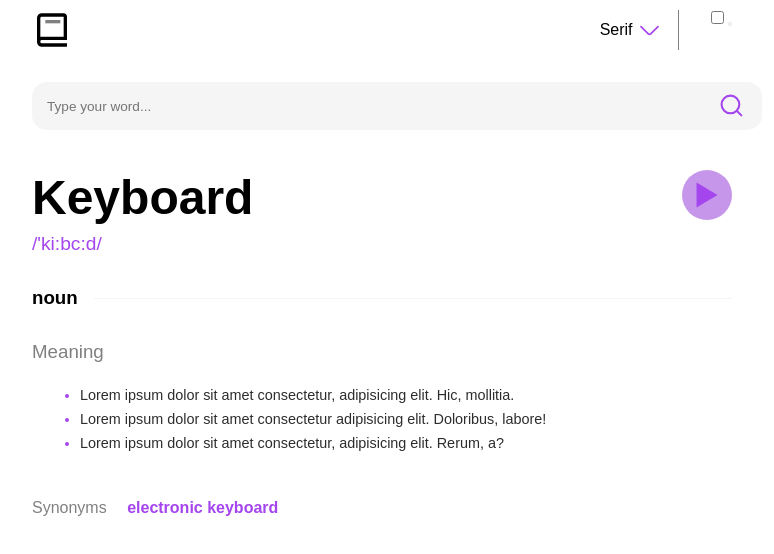
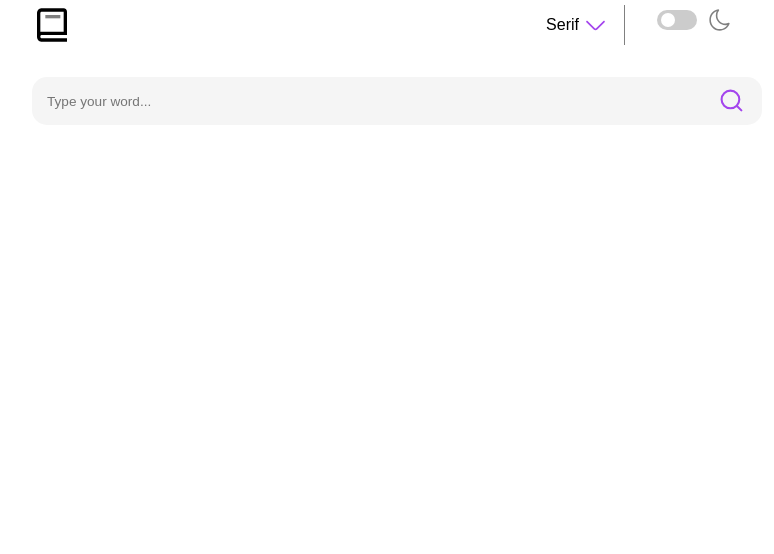
Before and after one commit to cDraganTRfc/Dictionary-web-app, a plain HTML site: page index.html in a window 1280 px wide. Shown: the whole page, without its empty margins (258-1032 px from the left). Drawn offline with Linux system fonts and the light colour scheme.

Commit message:
add dark mode

```diff
--- a/app.js
+++ b/app.js
@@ -6,15 +6,17 @@ const searchWord = async (e) => {
     const word = form.word.value;
 
     const data = await getData(word);
-    console.log(data)
+
+    renderHtml(data);
 };
 
 const renderHtml = (data) => {
     let html = "";
-    html+=`<div class="word-header">
+    html+=
+    `<div class="word-header">
     <div class="left">
         <h1>${data.word}</h1>
-        <p>${data.phonetic}</p>
+        <p>${data.phonetic || phoneticsText}</p>
     </div>
     <div class="right">
         <button class="audio-btn">`
@@ -63,10 +65,30 @@ audioBtn.addEventListener("click", () => {
 };
 
 const getData = async (word) => {
-    const response = await fetch ("https://api.dictionaryapi.dev/api/v2/entries/en/" + word)
+    const response = await fetch (
+        "https://api.dictionaryapi.dev/api/v2/entries/en/" + word
+        );
 
 const data = await response.json();
 
+return data[0];
 };
 
 form.addEventListener("submit", searchWord);
+
+const dark = document.querySelector("#sl")
+function myFunction() {
+  let element = document.body;
+  element.classList.toggle("dark-mode");
+}
+dark.addEventListener("click", myFunction, true)
+
+const dataTwo = {
+    phonetics: [
+      { audio: 'https://api.dictionaryapi.dev/media/pronunciations/en/hello-au.mp3', sourceUrl: 'https://commons.wikimedia.org/w/index.php?curid=75797336', license: {} },
+      { text: '/həˈləʊ/', audio: 'https://api.dictionaryapi.dev/media/pronunciations/en/hello-uk.mp3', sourceUrl: 'https://commons.wikimedia.org/w/index.php?curid=9021983', license: {} },
+      { text: '/həˈloʊ/' }
+    ]
+  };
+
+  const phoneticsText = dataTwo.phonetics[2].text;
--- a/index.html
+++ b/index.html
@@ -17,18 +17,23 @@
                 <button></button>
                 </div>
                 <div class="right-side">
-                    <input type="checkbox" />
-                    <button></button>
+                    <div class="check"><label class="switch">
+                      <input id="sl" type="checkbox">
+                      <span class="slider round"></span></label>
+                    </div>
+                  <div class="moon">
+                  </div>
                 </div>
-            </div>
-        </nav>
+                </div>
+                </div>
+              </nav>
         <main>
             <form class="form" action="">
                 <input id="searchInput" name="word" placeholder="Type your word..."/>
                 <button></button>
             </form>
             <section class="content">
-                <div class="word-header">
+                <!-- <div class="word-header">
                     <div class="left">
                         <h1>Keyboard</h1>
                         <p>/'ki:bc:d/</p>
@@ -51,7 +56,9 @@
                         <li>Lorem ipsum dolor sit amet consectetur, adipisicing elit. Rerum, a?</li>
                     </ul>
                     <p class="synonyms">Synonyms <span>electronic keyboard</span></p>
-                </div>
+                </div> -->
+
+                <!-- used as an example for css -->
             </section>
         </main>
     </header>
--- a/styles/style.scss
+++ b/styles/style.scss
@@ -12,8 +12,15 @@ html {
 }
 
 body {
-    padding: 10px;
-}
+    padding: 5px 10px;
+    background-color: white;
+    color: rgb(0, 0, 0);
+  }
+
+  .dark-mode {
+    background-color: #06233b;
+    color: white;
+  }
 
 @mixin main-width {
     margin:  0 auto;
@@ -181,3 +188,82 @@ ul {
         font-weight: bold;
     }
 }
+
+.switch {
+    position: relative;
+    display: inline-block;
+    width: 40px;
+    height: 20px;
+    margin-top: 5px;
+
+    .switch input {
+      opacity: 0;
+      width: 0;
+      height: 0;
+    }
+    #sl {
+      display: none;
+    }
+
+    .slider {
+      position: absolute;
+      cursor: pointer;
+      top: 0;
+      left: 0;
+      right: 0;
+      bottom: 0;
+      background-color: #ccc;
+      -webkit-transition: .4s;
+      transition: .4s;
+    }
+
+    .slider:before {
+      position: absolute;
+      content: "";
+      height: 14px;
+      width: 14px;
+      left: 4px;
+      right: 22px;
+      bottom: 3px;
+      background-color: white;
+      -webkit-transition: .4s;
+      transition: .4s;
+    }
+
+    input:checked + .slider {
+      background-color: #06233b;
+    }
+
+    input:focus + .slider {
+      box-shadow: 0 0 1px #06233b;
+    }
+
+    input:checked + .slider:before {
+      -webkit-transform: translateX(20px);
+      -ms-transform: translateX(20px);
+      transform: translateX(20px);
+    }
+
+    .slider.round {
+      border-radius: 34px;
+    }
+
+    .slider.round:before {
+      border-radius: 50%;
+    }
+
+  }
+  .right-side {
+    display: flex;
+    gap: 10px;
+
+  .moon {
+    background-image: url("/assets/moon.svg");
+    background-repeat: no-repeat;
+    background-size: cover;
+    background-position: right;
+    height: 25px;
+    width: 25px;
+    margin-top: 2.5px;
+  }
+  }
```
Also changed, not shown: styles/style.css, 1 other file.
